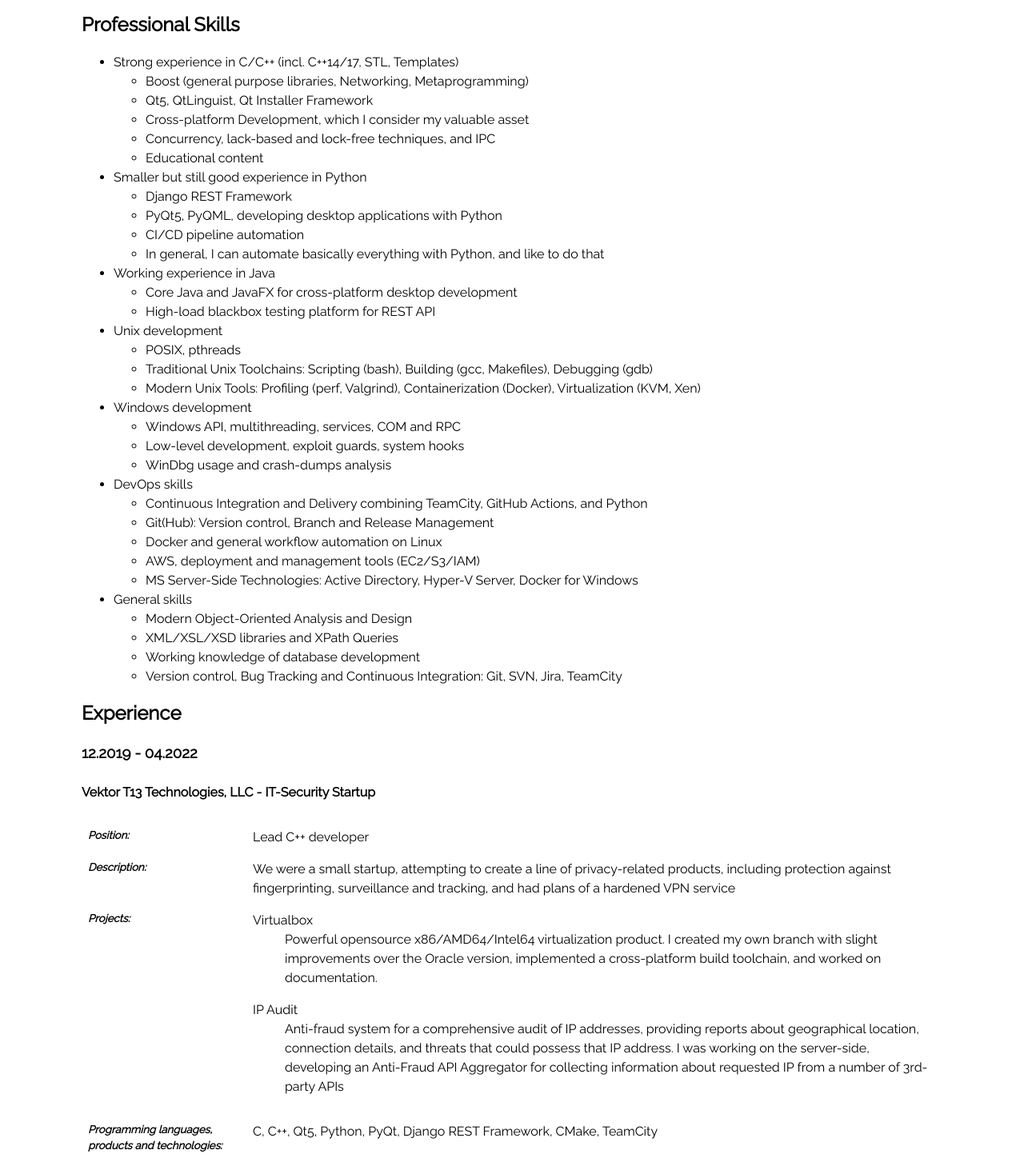
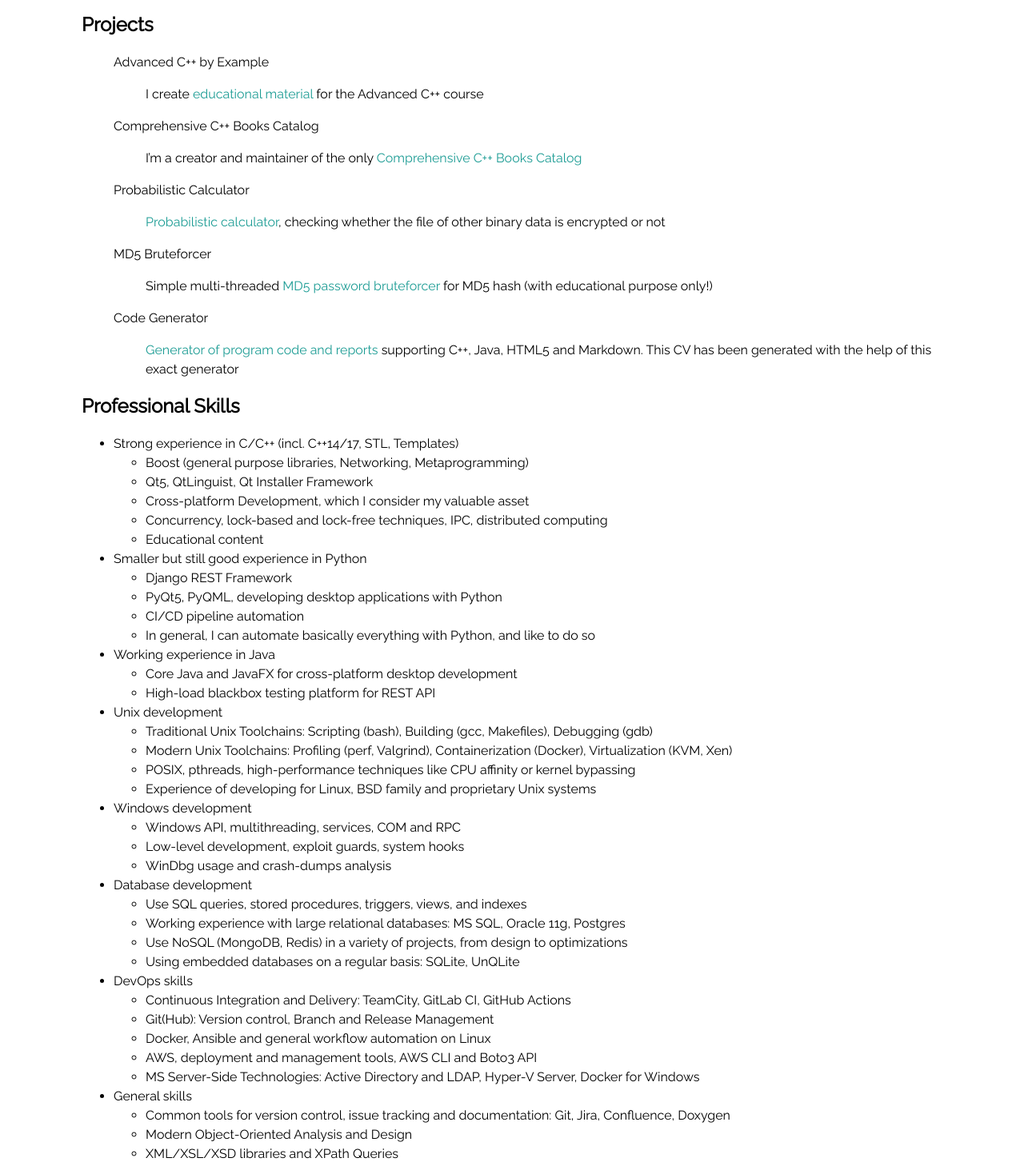
Before and after one commit to yuchdev/yuchdev.github.io, a plain HTML site: page index.html in a window 1280 px wide. Shown: the part 890-2348 px from the top of the page at 80% size. Drawn offline with Linux system fonts and the light colour scheme.

Commit message:
POSIX skills

```diff
--- a/index.html
+++ b/index.html
@@ -67,7 +67,34 @@
           <h2>
             Overview
           </h2>
-          <p>I am a dedicated software engineer, having more than a decade of experience in software design and development, with the passion for creating good programs and products. My biggest expertise is in C++, as well as Java/Python as secondary languages, separately or together. I supported legacy systems, implemented new systems, and designed them from scratch. I have experience both in enterprise and in startups, setting up development processes and workflows, Agile/Scrum, code review, Continuous Integration, and task tracking, and providing technical leadership to a small team of Software Engineers, DevOps and QA. You can take a look at my projects on Github, including but not limited to software projects:</p>
+          <p>I am a dedicated software engineer, having more than a decade of experience in software design and development, with the passion for creating good programs and products. My biggest expertise is in C++, as well as Java/Python as secondary languages, separately or together. I supported legacy systems, implemented new systems, and designed them from scratch. I have experience both in enterprise and in startups, setting up development processes and workflows, Agile/Scrum, code review, Continuous Integration, and task tracking, and providing technical leadership to a small team of Software Engineers, DevOps and QA. You can take a look at my projects on Github, including but not limited to following software projects</p>
+        </div>
+        <div class="section">
+          <h2>
+            Projects
+          </h2>
+          <ul class="projects">
+            <dl class="projects">
+              <dt>Advanced C++ by Example</dt>
+              <dd><p>I create <a href="https://github.com/yuchdev/cpp">educational material</a> for the Advanced C++ course</p></dd>
+            </dl>
+            <dl class="projects">
+              <dt>Comprehensive C++ Books Catalog</dt>
+              <dd><p>I’m a creator and maintainer of the only <a href="https://github.com/yuchdev/CppBooks">Comprehensive C++ Books Catalog</a></p></dd>
+            </dl>
+            <dl class="projects">
+              <dt>Probabilistic Calculator</dt>
+              <dd><p><a href="https://github.com/yuchdev/entropy_calculator">Probabilistic calculator</a>, checking whether the file of other binary data is encrypted or not</p></dd>
+            </dl>
+            <dl class="projects">
+              <dt>MD5 Bruteforcer</dt>
+              <dd><p>Simple multi-threaded <a href="https://github.com/yuchdev/md5bruteforcer">MD5 password bruteforcer</a> for MD5 hash (with educational purpose only!)</p></dd>
+            </dl>
+            <dl class="projects">
+              <dt>Code Generator</dt>
+              <dd><p><a href="https://github.com/yuchdev/code_generator">Generator of program code and reports</a> supporting C++, Java, HTML5 and Markdown. This CV has been generated with the help of this exact generator</p></dd>
+            </dl>
+          </ul>
         </div>
         <div class="section">
           <h2>
@@ -80,7 +107,7 @@
                 <li class="subskill">Boost (general purpose libraries, Networking, Metaprogramming)</li>
                 <li class="subskill">Qt5, QtLinguist, Qt Installer Framework</li>
                 <li class="subskill">Cross-platform Development, which I consider my valuable asset</li>
-                <li class="subskill">Concurrency, lack-based and lock-free techniques, and IPC</li>
+                <li class="subskill">Concurrency, lock-based and lock-free techniques, IPC, distributed computing</li>
                 <li class="subskill">Educational content</li>
               </ul>
             </li>
@@ -90,7 +117,7 @@
                 <li class="subskill">Django REST Framework</li>
                 <li class="subskill">PyQt5, PyQML, developing desktop applications with Python</li>
                 <li class="subskill">CI/CD pipeline automation</li>
-                <li class="subskill">In general, I can automate basically everything with Python, and like to do that</li>
+                <li class="subskill">In general, I can automate basically everything with Python, and like to do so</li>
               </ul>
             </li>
             <li class="skill">
@@ -103,9 +130,10 @@
             <li class="skill">
               Unix development
               <ul class="subskills">
-                <li class="subskill">POSIX, pthreads</li>
                 <li class="subskill">Traditional Unix Toolchains: Scripting (bash), Building (gcc, Makefiles), Debugging (gdb)</li>
-                <li class="subskill">Modern Unix Tools: Profiling (perf, Valgrind), Containerization (Docker), Virtualization (KVM, Xen)</li>
+                <li class="subskill">Modern Unix Toolchains: Profiling (perf, Valgrind), Containerization (Docker), Virtualization (KVM, Xen)</li>
+                <li class="subskill">POSIX, pthreads, high-performance techniques like CPU affinity or kernel bypassing</li>
+                <li class="subskill">Experience of developing for Linux, BSD family and proprietary Unix systems</li>
               </ul>
             </li>
             <li class="skill">
@@ -117,22 +145,30 @@
               </ul>
             </li>
             <li class="skill">
+              Database development
+              <ul class="subskills">
+                <li class="subskill">Use SQL queries, stored procedures, triggers, views, and indexes</li>
+                <li class="subskill">Working experience with large relational databases: MS SQL, Oracle 11g, Postgres</li>
+                <li class="subskill">Use NoSQL (MongoDB, Redis) in a variety of projects, from design to optimizations</li>
+                <li class="subskill">Using embedded databases on a regular basis: SQLite, UnQLite</li>
+              </ul>
+            </li>
+            <li class="skill">
               DevOps skills
               <ul class="subskills">
-                <li class="subskill">Continuous Integration and Delivery combining TeamCity, GitHub Actions, and Python</li>
+                <li class="subskill">Continuous Integration and Delivery: TeamCity, GitLab CI, GitHub Actions</li>
                 <li class="subskill">Git(Hub): Version control, Branch and Release Management</li>
-                <li class="subskill">Docker and general workflow automation on Linux</li>
-                <li class="subskill">AWS, deployment and management tools (EC2/S3/IAM)</li>
-                <li class="subskill">MS Server-Side Technologies: Active Directory, Hyper-V Server, Docker for Windows</li>
+                <li class="subskill">Docker, Ansible and general workflow automation on Linux</li>
+                <li class="subskill">AWS, deployment and management tools, AWS CLI and Boto3 API</li>
+                <li class="subskill">MS Server-Side Technologies: Active Directory and LDAP, Hyper-V Server, Docker for Windows</li>
               </ul>
             </li>
             <li class="skill">
               General skills
               <ul class="subskills">
+                <li class="subskill">Common tools for version control, issue tracking and documentation: Git, Jira, Confluence, Doxygen</li>
                 <li class="subskill">Modern Object-Oriented Analysis and Design</li>
                 <li class="subskill">XML/XSL/XSD libraries and XPath Queries</li>
-                <li class="subskill">Working knowledge of database development</li>
-                <li class="subskill">Version control, Bug Tracking and Continuous Integration: Git, SVN, Jira, TeamCity</li>
               </ul>
             </li>
           </ul>
```
